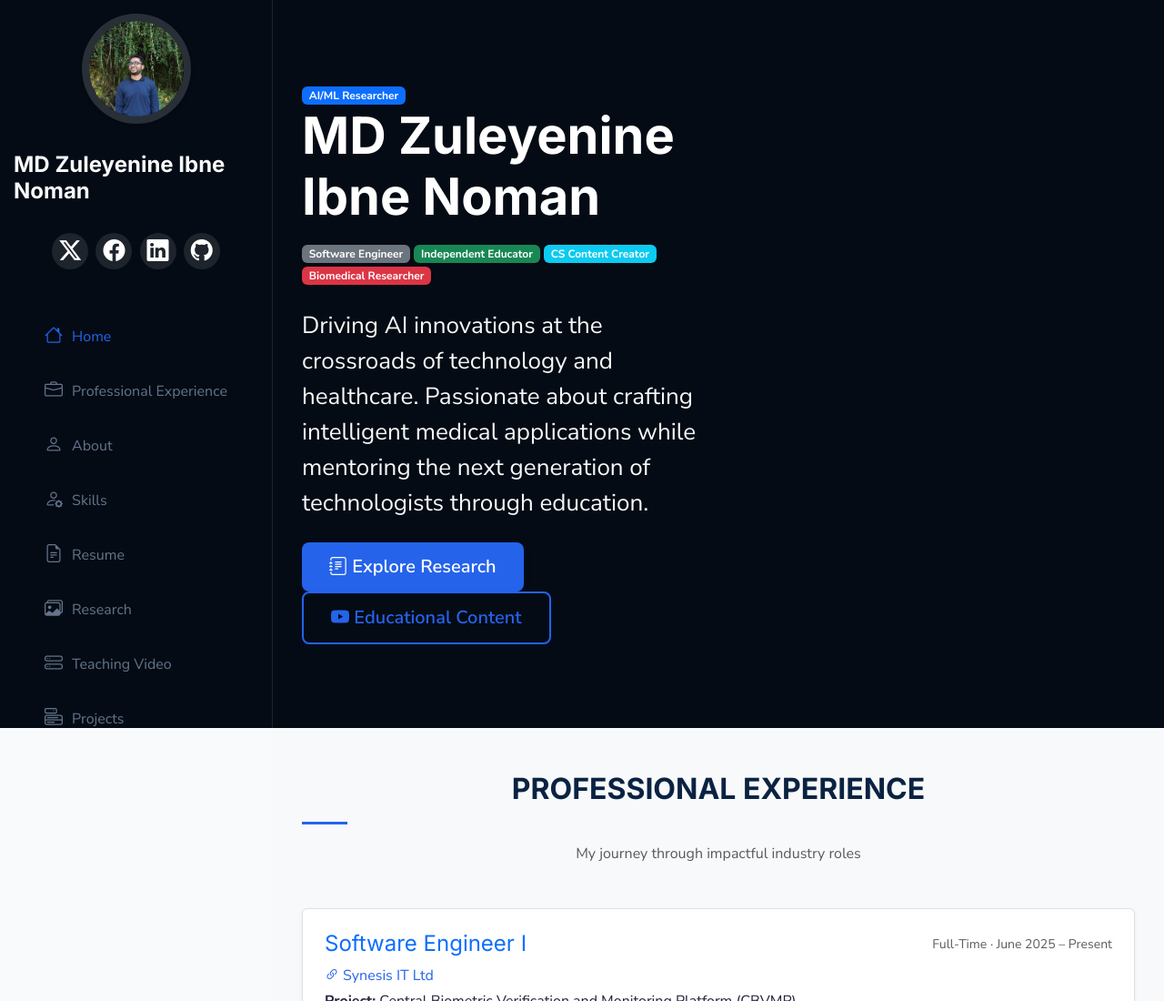
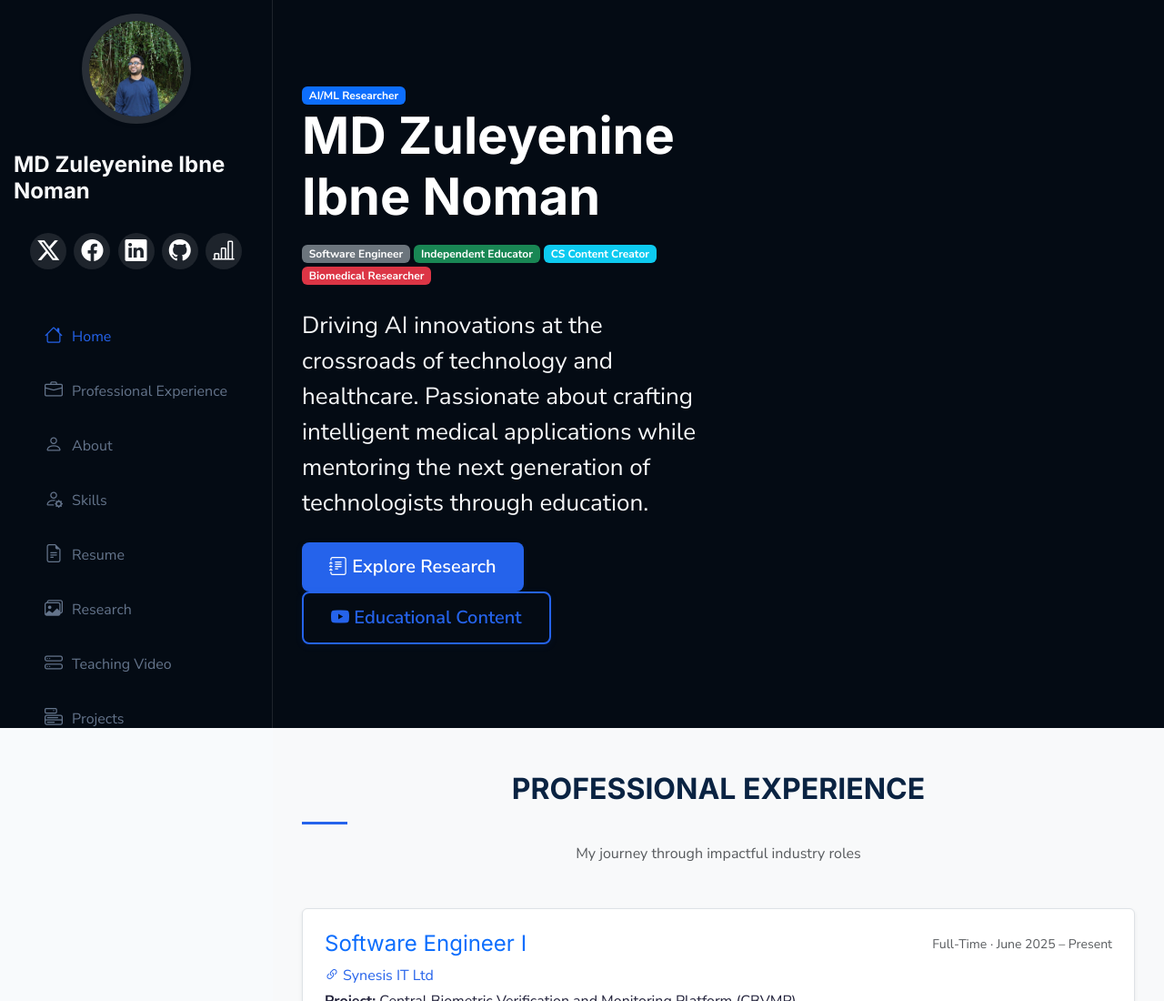
Before and after one commit to eyenine/Eyenine, a plain HTML site: page index.html in a window 1280 px wide. Shown: the top 1100 px of the page at 91% size. Drawn offline with Linux system fonts and the light colour scheme.

Commit message:
social media link updated index.html

```diff
--- a/index.html
+++ b/index.html
@@ -58,7 +58,9 @@
   <a href="https://web.facebook.com/Eyenine10/" class="facebook" title="Facebook"><i class="bi bi-facebook fs-4"></i></a>
   <a href="https://www.linkedin.com/in/zuleyenine/" class="linkedin" title="LinkedIn"><i class="bi bi-linkedin fs-4"></i></a>
   <a href="https://github.com/eyenine" class="github" title="GitHub"><i class="bi bi-github fs-4"></i></a>
+  <a href="https://www.kaggle.com/zuleyenineibnenoman/code" class="kaggle" title="Kaggle"><i class="bi bi-bar-chart-line fs-4"></i></a>
 </div>
+
 
 <!-- Navigation Menu -->
 <nav id="navmenu" class="navmenu mt-4">
```
Lines whose indentation alone changed are shown as unchanged.
